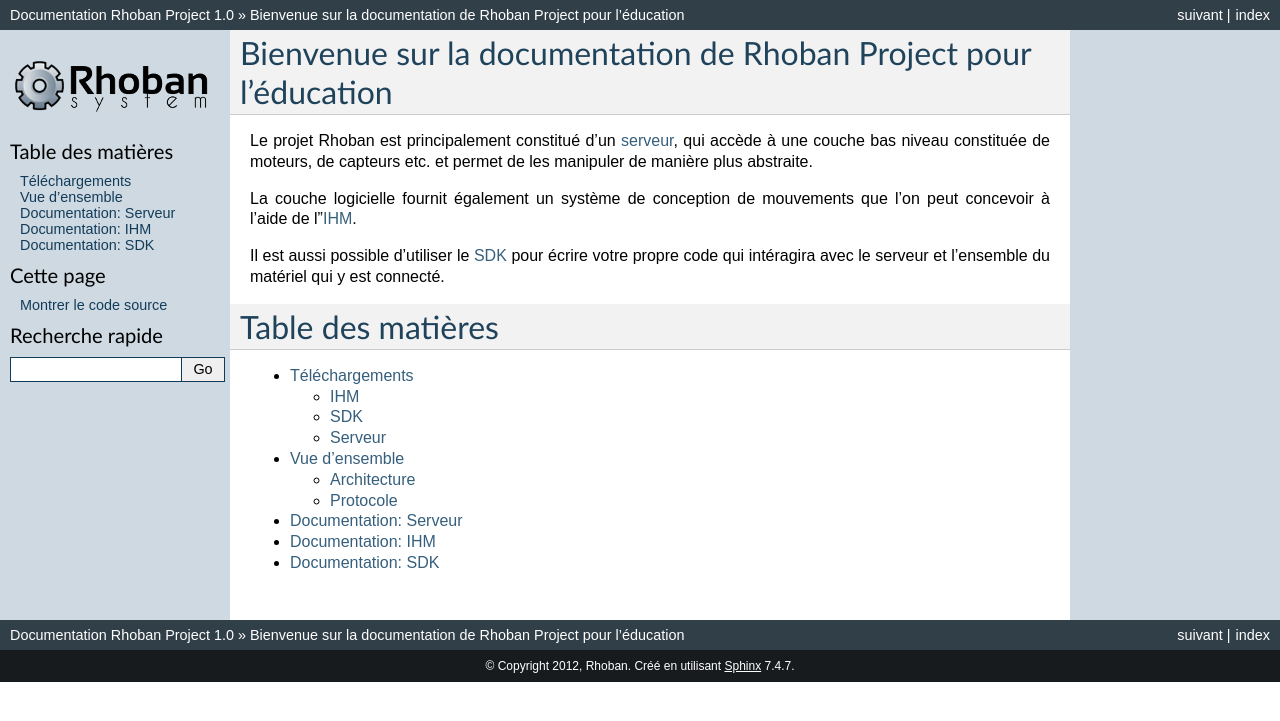
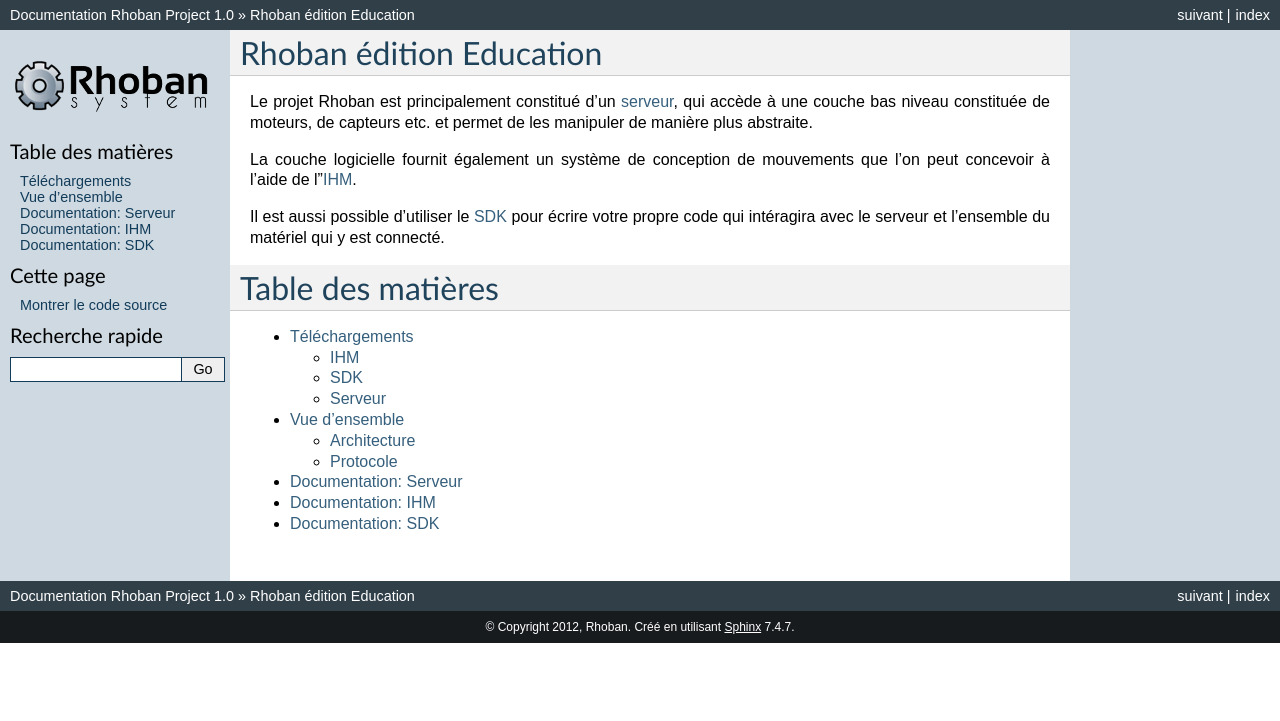
Before and after one commit to RhobanProject/Edu, a Sphinx documentation site: the page built from docs/source/index.rst, in a window 1280 px wide. Shown: the top 721 px of the page. Built offline with Sphinx 7.4.7, drawn with Linux system fonts in a browser that asks for light colours.

Commit message:
[docs] Test de modif

```diff
--- a/docs/source/index.rst
+++ b/docs/source/index.rst
@@ -3,8 +3,8 @@
    You can adapt this file completely to your liking, but it should at least
    contain the root `toctree` directive.
 
-Bienvenue sur la documentation de Rhoban Project pour l'éducation
-=================================================================
+Rhoban édition Education
+========================
 
 Le projet Rhoban est principalement constitué d'un :ref:`serveur <server>`,
 qui accède à une  couche bas niveau constituée de moteurs, de capteurs etc.
```
